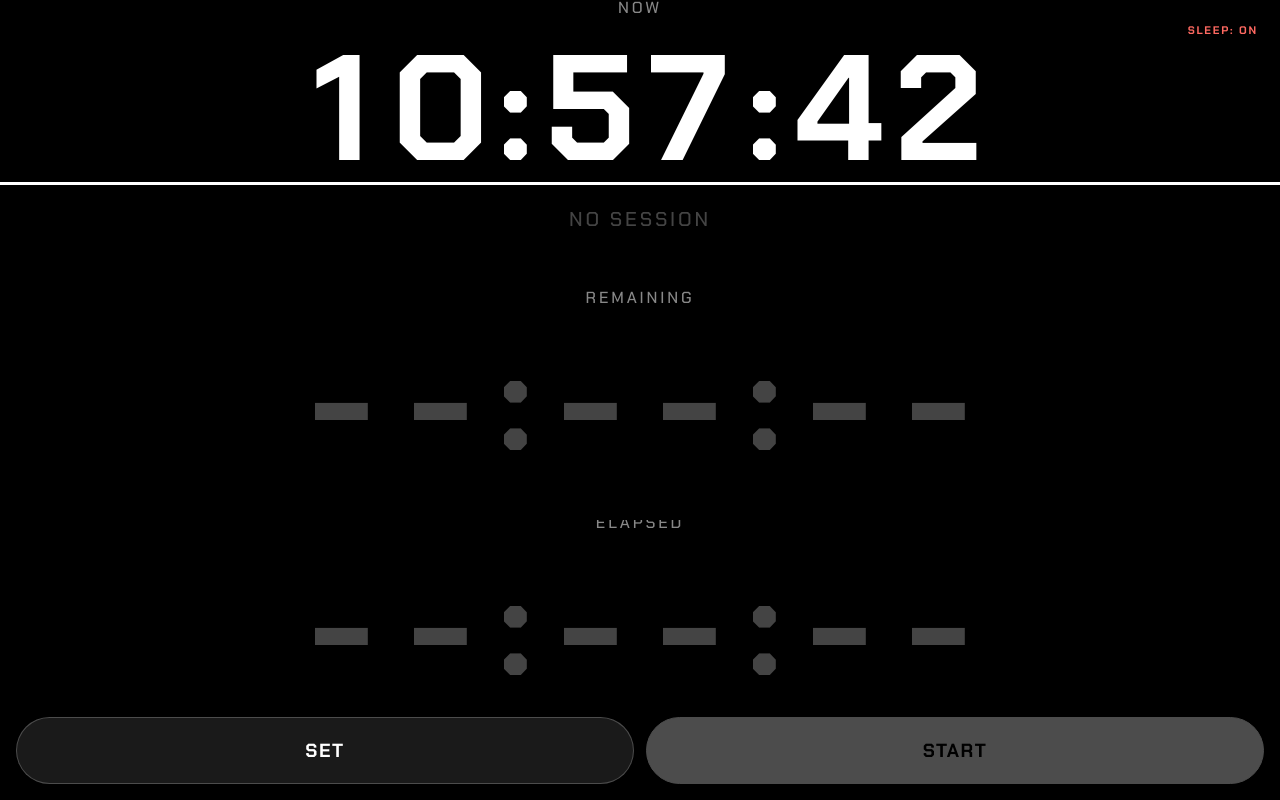
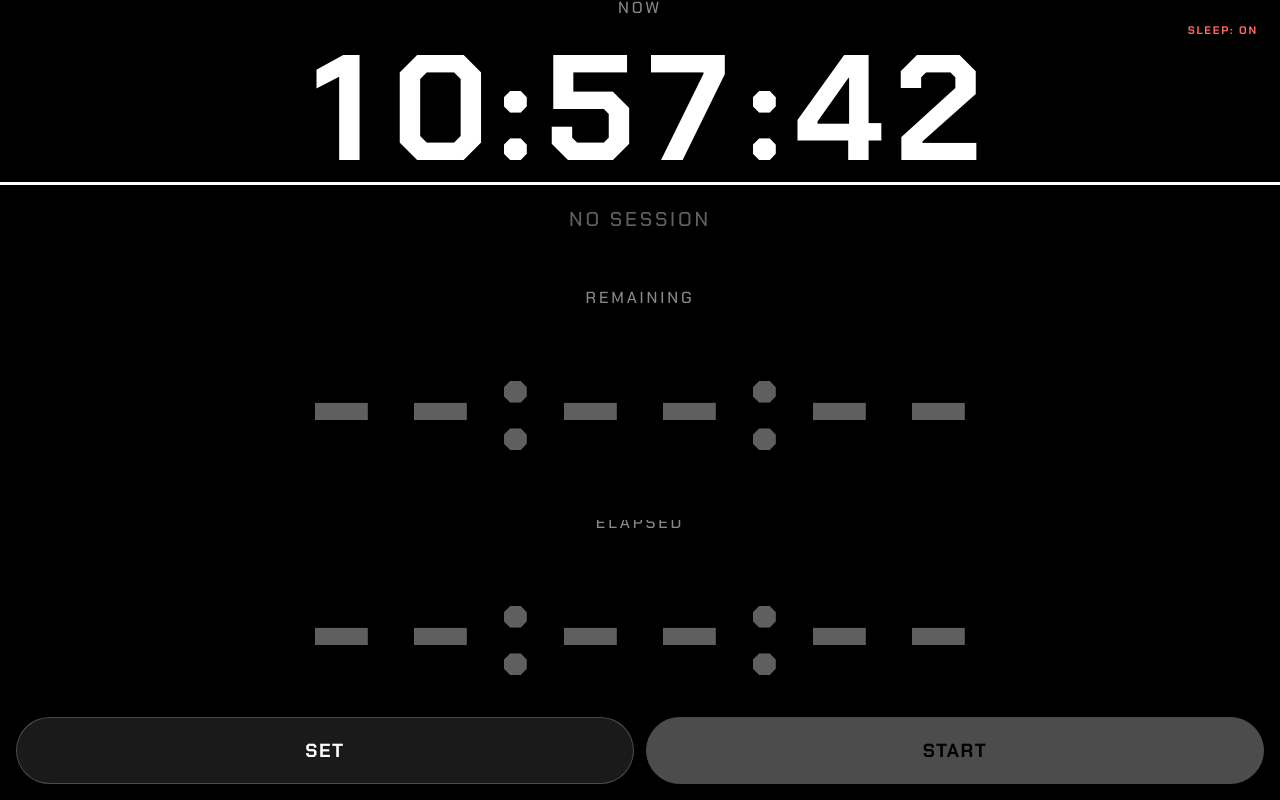
Before and after one commit to hiroaki222/decktime, a website: page index.html in a window 1280 px wide. Drawn offline with Linux system fonts and the light colour scheme.

Commit message:
style(design): F8 — raise idle/dim gray tokens to meet contrast floors on black

```diff
--- a/index.html
+++ b/index.html
@@ -47,8 +47,8 @@
     --color-text-subtle: #ccc;
     --color-text-secondary: #aaa;
     --color-text-body: #d5d5d5;
-    --color-text-dim: #666;
-    --color-idle: #444;
+    --color-text-dim: #767676; /* 4.5:1 on black — 12px 級の小テキストでも AA を割らない下限 */
+    --color-idle: #5f5f5f;     /* 3.3:1 on black — 大型表示 (idle 数字, NO SESSION) 用の下限 */
     --color-border: rgba(255,255,255,0.16);
     --color-border-muted: rgba(255,255,255,0.14);
     --color-line: #333;
```
